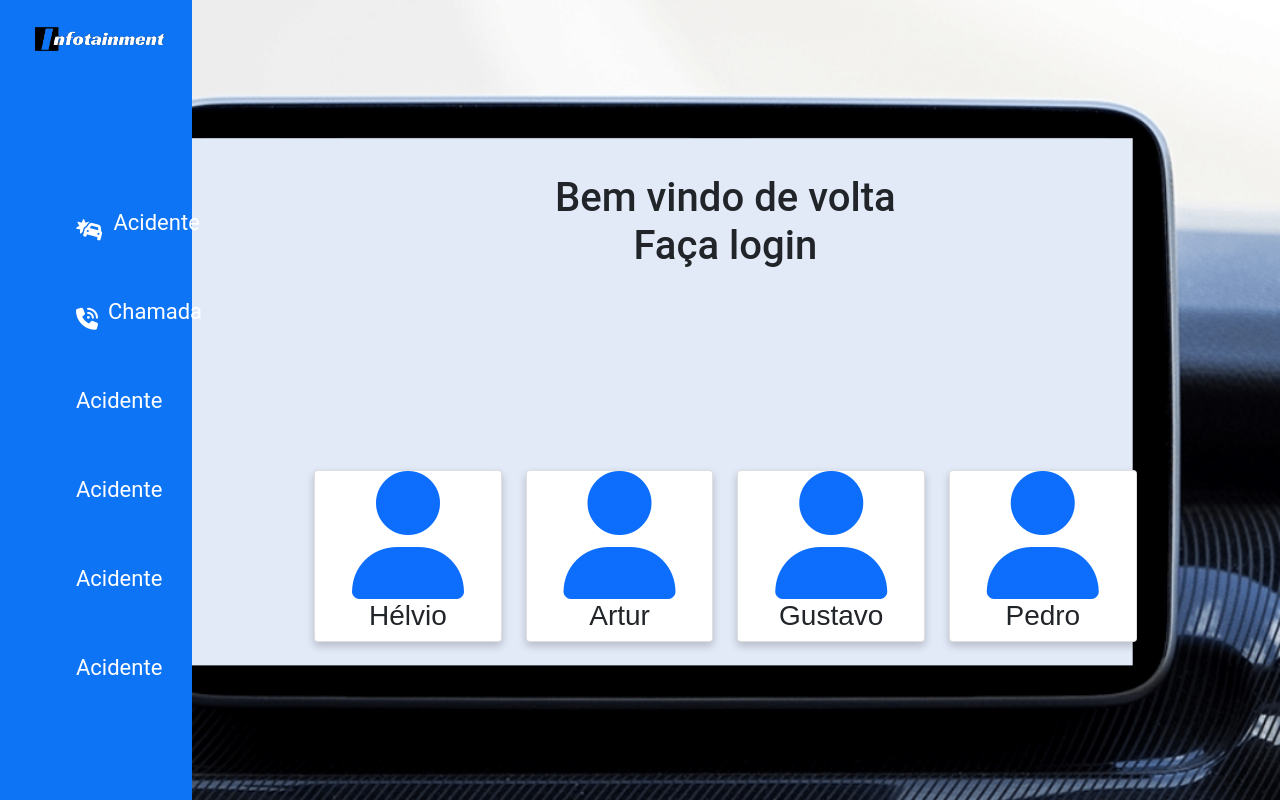
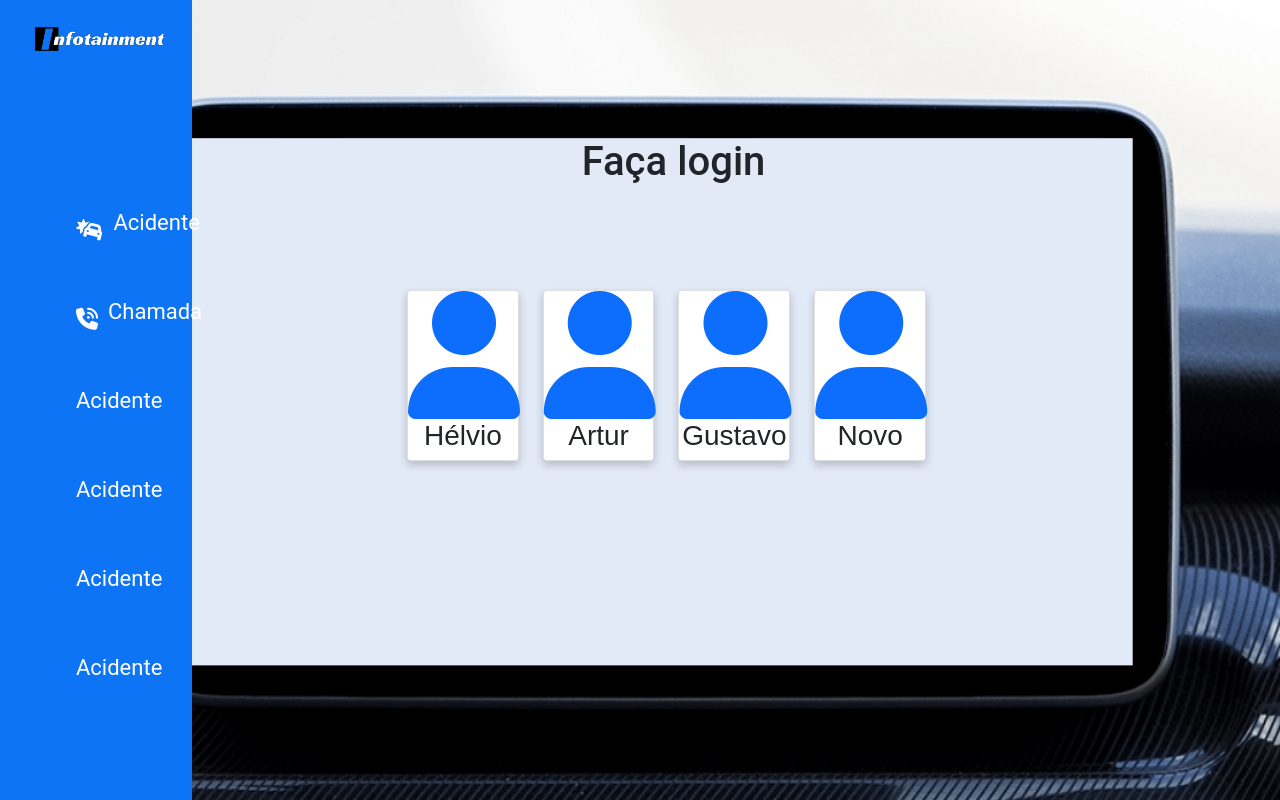
Before and after one commit to helviovn/Projeto_ER, a Laravel app: page / in a window 1280 px wide. Run offline with Laravel 8, Linux system fonts and the light colour scheme; some libraries are stand-ins or nearby versions.

Commit message:
Correção de páginas

```diff
--- a/resources/views/media.blade.php
+++ b/resources/views/media.blade.php
@@ -34,20 +34,22 @@
         <div class="container">
             <div class="row" style="column-gap: 40px">
                 <div class="col-2">
+                    <br><br>
                     <a class="fa-solid fa-radio fa-4x" href="/radio" style="color:inherit; display: block; margin-left: auto; width: 50%; margin-right: auto; opacity: .5"></a>
                     <br>
                     <h3 style="text-align: center; opacity: .5">Rádio</h3>
-                    <br><br>
+                    <br>
                     <i class="fa-solid fa-music fa-4x" style="display: block; margin-left: auto; width: 50%; margin-right: auto"></i>
                     <br>
                     <h3 style="text-align: center">Media</h3>
-                    <br><br><br>
+                    <br>
                     <i class="fa-sharp fa-solid fa-gears fa-4x" style="display: block; margin-left: auto; width: 50%; margin-right: auto;"></i>
                     <br>
                     <h3 style="text-align: center">Definições</h3>
                 </div>
                 <div class="col" style="padding-right: 11%">
                     <div class="row">
+                        <br><br>
                         <h3 style="text-align: center"></h3>
                         <i class="fa-solid fa-arrow-left fa-2x"></i>
                         <br><br><br><br>
--- a/resources/views/sidebar.blade.php
+++ b/resources/views/sidebar.blade.php
@@ -4,12 +4,20 @@
     <meta name="viewport" content="width=device-width, initial.scale=1.0">
     <title>Side Bar</title>
     <link rel="stylesheet" href="css/app.css">
-    <link rel="stylesheet" href="https://cdn.jsdelivr.net/npm/bootstrap@4.0.0/dist/css/bootstrap.min.css" integrity="sha384-Gn5384xqQ1aoWXA+058RXPxPg6fy4IWvTNh0E263XmFcJlSAwiGgFAW/dAiS6JXm" crossorigin="anonymous">
-    <link href="https://cdn.jsdelivr.net/npm/bootstrap@5.0.2/dist/css/bootstrap.min.css" rel="stylesheet" integrity="sha384-EVSTQN3/azprG1Anm3QDgpJLIm9Nao0Yz1ztcQTwFspd3yD65VohhpuuCOmLASjC" crossorigin="anonymous">
+    <link rel="stylesheet" href="https://cdn.jsdelivr.net/npm/bootstrap@4.0.0/dist/css/bootstrap.min.css"
+          integrity="sha384-Gn5384xqQ1aoWXA+058RXPxPg6fy4IWvTNh0E263XmFcJlSAwiGgFAW/dAiS6JXm" crossorigin="anonymous">
+    <link href="https://cdn.jsdelivr.net/npm/bootstrap@5.0.2/dist/css/bootstrap.min.css" rel="stylesheet"
+          integrity="sha384-EVSTQN3/azprG1Anm3QDgpJLIm9Nao0Yz1ztcQTwFspd3yD65VohhpuuCOmLASjC" crossorigin="anonymous">
     <script src="https://kit.fontawesome.com/c4254e24a8.js" crossorigin="anonymous"></script>
-    <script src="https://code.jquery.com/jquery-3.2.1.slim.min.js" integrity="sha384-KJ3o2DKtIkvYIK3UENzmM7KCkRr/rE9/Qpg6aAZGJwFDMVNA/GpGFF93hXpG5KkN" crossorigin="anonymous"></script>
-    <script src="https://cdn.jsdelivr.net/npm/popper.js@1.12.9/dist/umd/popper.min.js" integrity="sha384-ApNbgh9B+Y1QKtv3Rn7W3mgPxhU9K/ScQsAP7hUibX39j7fakFPskvXusvfa0b4Q" crossorigin="anonymous"></script>
-    <script src="https://cdn.jsdelivr.net/npm/bootstrap@4.0.0/dist/js/bootstrap.min.js" integrity="sha384-JZR6Spejh4U02d8jOt6vLEHfe/JQGiRRSQQxSfFWpi1MquVdAyjUar5+76PVCmYl" crossorigin="anonymous"></script>
+    <script src="https://code.jquery.com/jquery-3.2.1.slim.min.js"
+            integrity="sha384-KJ3o2DKtIkvYIK3UENzmM7KCkRr/rE9/Qpg6aAZGJwFDMVNA/GpGFF93hXpG5KkN"
+            crossorigin="anonymous"></script>
+    <script src="https://cdn.jsdelivr.net/npm/popper.js@1.12.9/dist/umd/popper.min.js"
+            integrity="sha384-ApNbgh9B+Y1QKtv3Rn7W3mgPxhU9K/ScQsAP7hUibX39j7fakFPskvXusvfa0b4Q"
+            crossorigin="anonymous"></script>
+    <script src="https://cdn.jsdelivr.net/npm/bootstrap@4.0.0/dist/js/bootstrap.min.js"
+            integrity="sha384-JZR6Spejh4U02d8jOt6vLEHfe/JQGiRRSQQxSfFWpi1MquVdAyjUar5+76PVCmYl"
+            crossorigin="anonymous"></script>
 </head>
 <body>
 <div class="header" style="background-image: url('img/Info.png');!important; display: block; background-size: cover;">
@@ -18,9 +26,10 @@
             <img src="img/LOGO33.png" class="logo-img" alt="">
         </a>
         <ul class="nav-links">
-            <li><a href="#"><i class="fa-solid fa-car-burst"></i>
+            <li><a data-toggle="modal" data-target="#exampleModalCenter1" href="#"><i class="fa-solid fa-car-burst"></i>
                     <p>Acidente</p></a></li>
-            <li><a data-toggle="modal" data-target="#exampleModalCenter" href="/atender"><i class="fa-solid fa-phone-volume"></i>
+            <li><a data-toggle="modal" data-target="#exampleModalCenter" href="/atender"><i
+                        class="fa-solid fa-phone-volume"></i>
                     <p>Chamada</p></a></li>
             <li><a href="#"><p>Acidente</p></a></li>
             <li><a href="#"><p>Acidente</p></a></li>
@@ -29,50 +38,51 @@
             <div class="active"></div>
         </ul>
     </div>
-    <div class="container">
-        <div class="ecra">
-            <br><br><br><br>
-            <h1 style="text-align: center">Bem vindo de volta<br>Faça login</h1>
+
+    <div class="ecra">
+        <div class="container">
+            <br><br>
+            <h1 style="padding-left: 33%">Faça login</h1>
 
 
-
-            <br><br><br><br><br><br><br><br>
-            <div class="row">
-                <div class="col">
+            <br><br><br><br>
+            <div class="row" style="padding-left: 14%">
+                <div class="col-2">
                     <div class="card">
                         <a class="fa-solid fa-user fa-8x" href="/helvio"></a>
                         <h3>Hélvio</h3>
                     </div>
                 </div>
-                <div class="col">
+                <div class="col-2">
                     <div class="card">
                         <a class="fa-solid fa-user fa-8x" href="/artur"></a>
                         <h3>Artur</h3>
                     </div>
                 </div>
-                <div class="col">
+                <div class="col-2">
                     <div class="card">
                         <a class="fa-solid fa-user fa-8x" href="/gustavo"></a>
                         <h3>Gustavo</h3>
                     </div>
                 </div>
-                <div class="col">
+                <div class="col-2">
                     <div class="card">
                         <a class="fa-solid fa-user fa-8x" href="/pedro"></a>
-                        <h3>Pedro</h3>
+                        <h3>Novo</h3>
                     </div>
                 </div>
-
             </div>
+        </div>
     </div>
 </div>
 </body>
 
-<div class="modal fade" id="exampleModalCenter" tabindex="-1" role="dialog" aria-labelledby="exampleModalCenterTitle" aria-hidden="true">
+<div class="modal fade" id="exampleModalCenter" tabindex="-1" role="dialog" aria-labelledby="exampleModalCenterTitle"
+     aria-hidden="true">
     <div class="modal-dialog modal-dialog-centered" role="document">
         <div class="modal-content">
             <div class="modal-header">
-                <h5  class="modal-title" id="exampleModalLongTitle">A receber chamada de...</h5>
+                <h5 class="modal-title" id="exampleModalLongTitle">A receber chamada de...</h5>
                 <button type="button" class="close" data-dismiss="modal" aria-label="Close">
                     <span aria-hidden="true">&times;</span>
                 </button>
@@ -87,5 +97,22 @@
         </div>
     </div>
 </div>
+<div class="modal fade" id="exampleModalCenter1" tabindex="-1" role="dialog" aria-labelledby="exampleModalCenterTitle"
+     aria-hidden="true">
+    <div class="modal-dialog modal-dialog-centered" role="document">
+        <div class="modal-content">
+            <div class="modal-header">
+                <h5 class="modal-title" id="exampleModalLongTitle">Ligar para os serviçoes de emergênica dentro de 20
+                    segundo</h5>
+                <button type="button" class="close" data-dismiss="modal" aria-label="Close">
+                    <span aria-hidden="true">&times;</span>
+                </button>
+            </div>
+            <div class="modal-footer">
+                <button type="button" class="btn btn-danger" data-dismiss="modal">Recusar</button>
+            </div>
+        </div>
+    </div>
+</div>
 
 </html>
```
Also changed, not shown: resources/views/homepage.blade.php (+4 -4 lines), resources/views/navegacao.blade.php (+9 -11 lines), resources/views/navegacao2.blade.php (+6 -3 lines), resources/views/radio.blade.php (+5 -3 lines).
